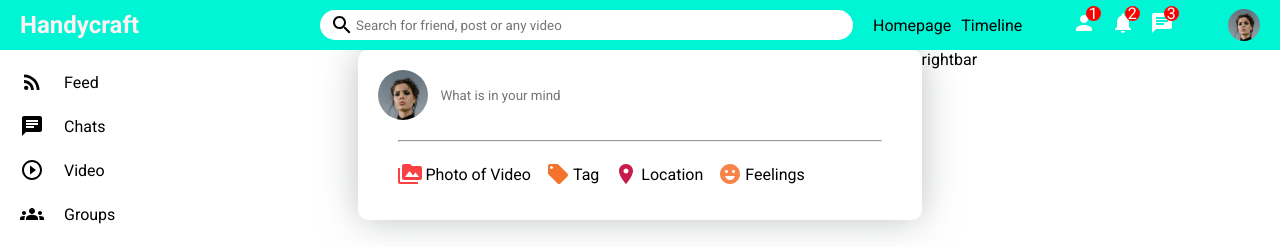
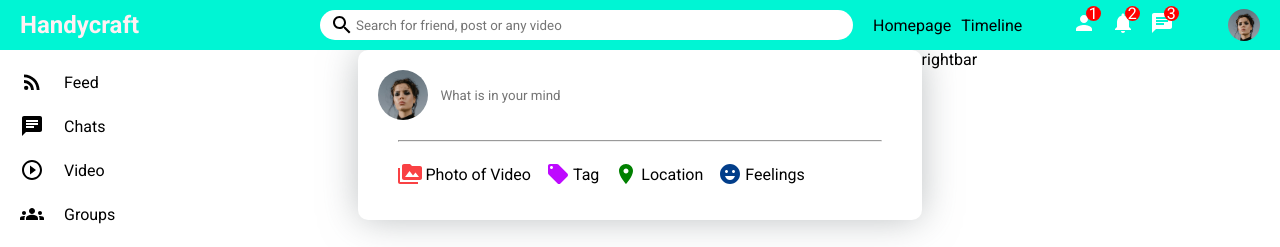
Before and after one commit to SAHEBDHARA/react-social-medial-app, a React (Create React App) app: page / in a window 1280 px wide. Shown: the top 247 px of the page. Built offline with nearby package versions, Linux system fonts and the light colour scheme.

Commit message:
share icon color change

```diff
--- a/src/components/share/share.jsx
+++ b/src/components/share/share.jsx
@@ -20,15 +20,15 @@ export default function share() {
               <span className="shareOptionText">Photo of Video</span>
             </div>
             <div className="shareOption">
-              <LocalOfferIcon htmlColor="#f3722c" className="shareIcons"/>
+              <LocalOfferIcon htmlColor="#be0aff" className="shareIcons"/>
               <span className="shareOptionText">Tag</span>
             </div>
             <div className="shareOption">
-              <LocationOnIcon htmlColor="#c9184a" className="shareIcons"/>
+              <LocationOnIcon htmlColor="#008000" className="shareIcons"/>
               <span className="shareOptionText">Location</span>
             </div>
             <div className="shareOption">
-              <EmojiEmotionsIcon htmlColor="#f9844a" className="shareIcons"/>
+              <EmojiEmotionsIcon htmlColor="#023e8a" className="shareIcons"/>
               <span className="shareOptionText">Feelings</span>
             </div>
 
```
